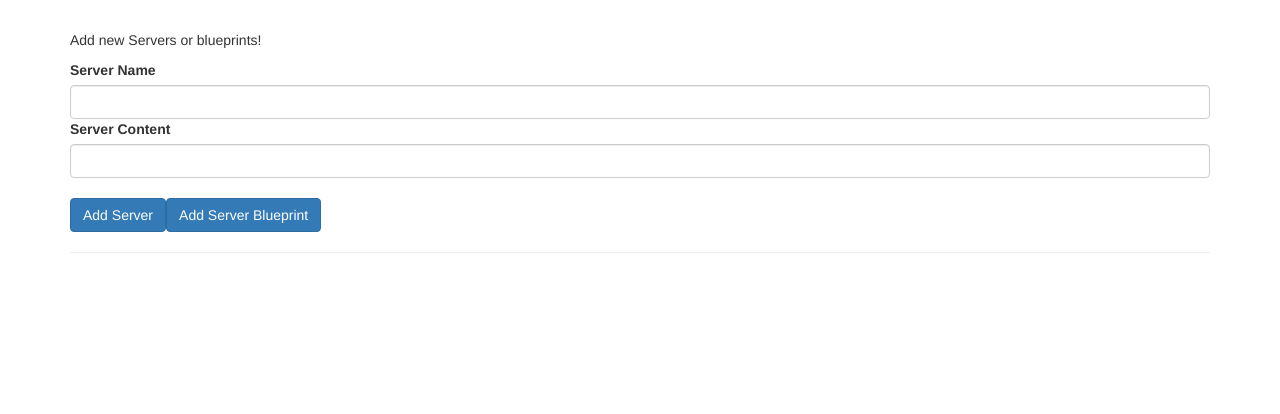
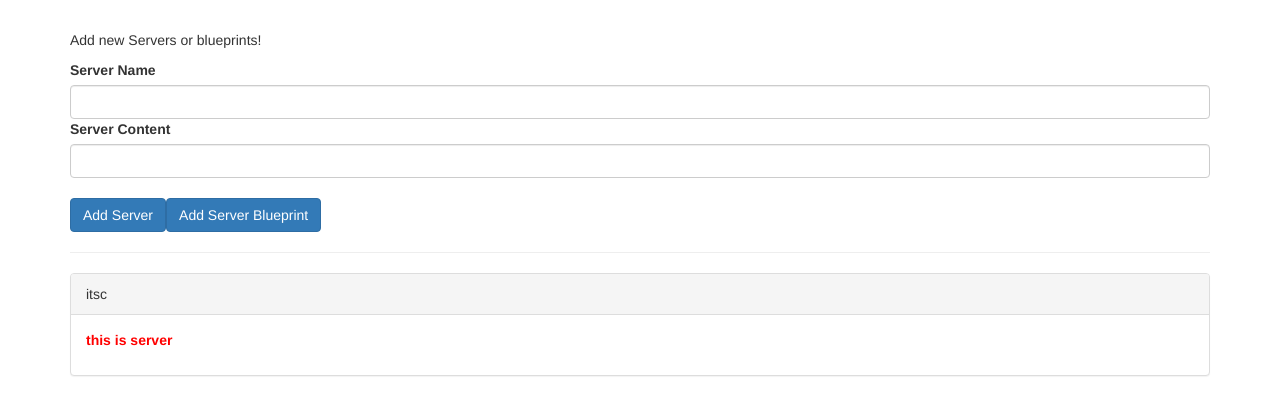
Before and after one commit to 3ssam/Angular7-App, an Angular app: page / in a window 1280 px wide. Shown: the top 414 px of the page. Built offline with nearby package versions, Linux system fonts and the light colour scheme.

Commit message:
Binding to Custom Properties

```diff
--- a/src/app/app.component.html
+++ b/src/app/app.component.html
@@ -3,7 +3,7 @@
   <hr>
   <div class="row">
     <div class="col-xs-12">
-        <app-server-element *ngFor="let serverelement of serverElements"></app-server-element>
+        <app-server-element *ngFor="let serverelement of serverElements" [element]=serverelement></app-server-element>
     </div>
   </div>
 </div>
--- a/src/app/app.component.ts
+++ b/src/app/app.component.ts
@@ -6,6 +6,6 @@
   styleUrls: ['./app.component.css']
 })
 export class AppComponent {
-  serverElements = [];
+  serverElements = [{type:'server',name:'itsc',content:'this is server'}];
 
 }
--- a/src/app/cockpit/cockpit.component.ts
+++ b/src/app/cockpit/cockpit.component.ts
@@ -15,7 +15,7 @@
   ngOnInit() {
   }
 
-  onAddServer() {
+  /*onAddServer() {
     this.serverElements.push({
       type: 'server',
       name: this.newServerName,
@@ -29,5 +29,5 @@
       name: this.newServerName,
       content: this.newServerContent
     });
-  }
+  }*/
 }
--- a/src/app/server-element/server-element.component.ts
+++ b/src/app/server-element/server-element.component.ts
@@ -1,4 +1,4 @@
-import { Component, OnInit } from '@angular/core';
+import { Component, OnInit , Input } from '@angular/core';
 
 @Component({
   selector: 'app-server-element',
@@ -7,6 +7,8 @@
 })
 export class ServerElementComponent implements OnInit {
 
+  @Input() element : {type:string,name:string,content:string};
+
   constructor() { }
 
   ngOnInit() {
```
